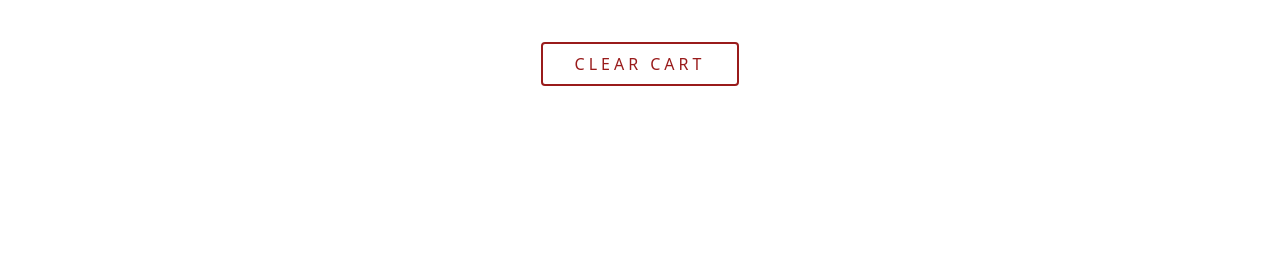
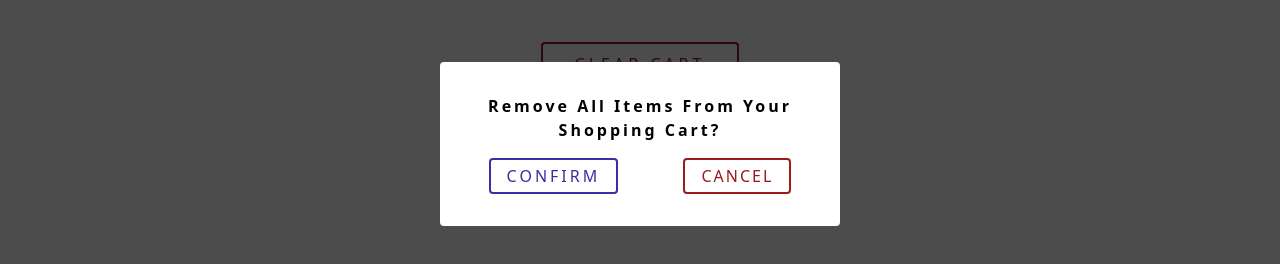
Before and after one commit to willy836/cart, a React (Create React App) app: page / in a window 1280 px wide. Shown: the part 256-520 px from the top of the page. Built offline with nearby package versions, Linux system fonts and the light colour scheme; no server answers.

Commit message:
Modal component

```diff
--- a/src/App.css
+++ b/src/App.css
@@ -1,5 +1,7 @@
-.App {
+* {
   margin: 0;
+  padding: 0;
+  box-sizing: border-box;
 }
 
 .nav-container {
@@ -33,3 +35,27 @@
   height: 5rem;
   object-fit: cover;
 }
+
+/* ---------------------- MODAL ------------------ */
+
+.modal-container {
+  position: fixed;
+  top: 0;
+  left: 0;
+  width: 100%;
+  height: 100%;
+  background: rgba(0, 0, 0, 0.7);
+  z-index: 10;
+  display: flex;
+  align-items: center;
+  justify-content: center;
+}
+
+.modal {
+  background: #fff;
+  width: 80vw;
+  max-width: 400px;
+  border-radius: 0.25rem;
+  padding: 2rem 1rem;
+  text-align: center;
+}
--- a/src/App.tsx
+++ b/src/App.tsx
@@ -5,6 +5,7 @@ import { useEffect } from "react";
 import { useAppDispatch, useAppSelector } from "./hooks";
 import { getCartItems } from "./redux/cart/cartSlice";
 import { calculateTotals } from "./redux/cart/cartSlice";
+import Modal from "./components/Modal";
 
 function App() {
   const dispatch = useAppDispatch();
@@ -19,10 +20,11 @@ function App() {
   }, [cartItems]);
 
   return (
-    <div className="App">
+    <main>
+      <Modal />
       <Navbar />
       <CartContainer />
-    </div>
+    </main>
   );
 }
 
--- /dev/null
+++ b/src/components/Modal.tsx
@@ -0,0 +1,37 @@
+const Modal = () => {
+  return (
+    <aside className="modal-container">
+      <div className="modal">
+        <h4
+          className="leading-6 capitalize font-bold mb-4"
+          style={{ letterSpacing: "3px" }}
+        >
+          Remove all items from your shopping cart?
+        </h4>
+        <div className="flex justify-around">
+          <button
+            type="button"
+            className="uppercase bg-white text-indigo-800 font-medium border-2 border-indigo-800 rounded py-1 px-4"
+            style={{ letterSpacing: "3px" }}
+            onClick={() => {
+              console.log("confirm-btn");
+            }}
+          >
+            confirm
+          </button>
+          <button
+            type="button"
+            style={{ letterSpacing: "2px" }}
+            className="uppercase bg-white text-red-800 font-medium border-2 border-red-800 rounded py-1 px-4"
+            onClick={() => {
+              console.log("clear btn");
+            }}
+          >
+            cancel
+          </button>
+        </div>
+      </div>
+    </aside>
+  );
+};
+export default Modal;
```
